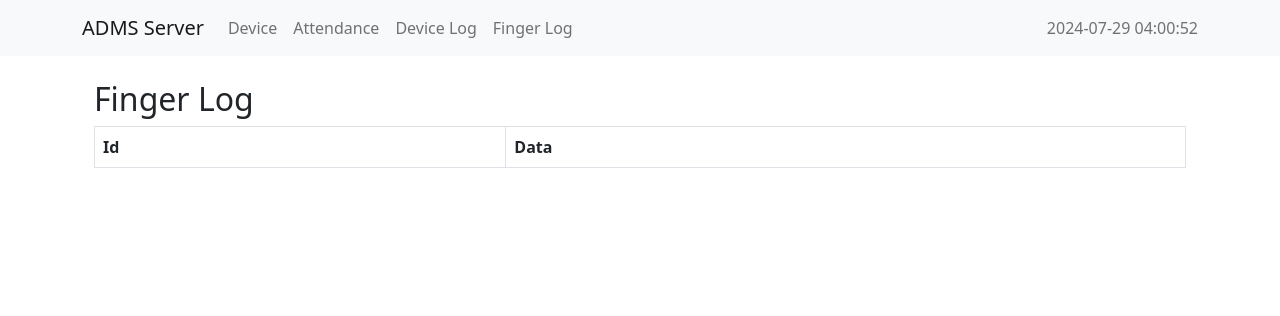
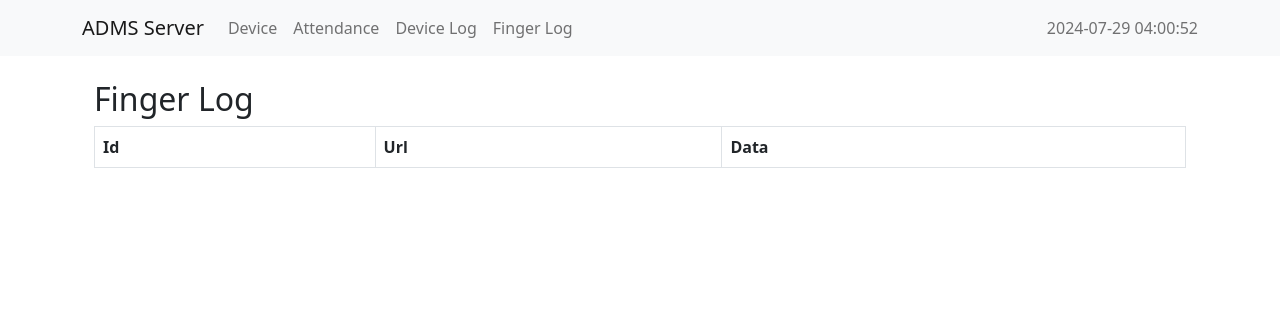
Before and after one commit to saifulcoder/adms-server-ZKTeco, a Laravel app: page /finger-log in a window 1280 px wide. Shown: the top 316 px of the page. Run offline with Laravel 10, Linux system fonts and the light colour scheme; data that the repository does not hold is empty; some libraries are stand-ins or nearby versions.

Commit message:
Update log.blade.php

```diff
--- a/resources/views/devices/log.blade.php
+++ b/resources/views/devices/log.blade.php
@@ -7,6 +7,7 @@
             <thead>
                 <tr>
                     <th>Id</th>
+                    <th>Url</th>
                     <th>Data</th>
                 </tr>
             </thead>
@@ -14,8 +15,8 @@
                 @foreach ($log as $d)
                     <tr>
                         <td>{{ $d->id }}</td>
+                        <td>{{ $d->url }}</td>
                         <td>{{ $d->data }}</td>
-                        <td>{{ $d->url }}</td>
                     </tr>
                 @endforeach
             </tbody>
```
